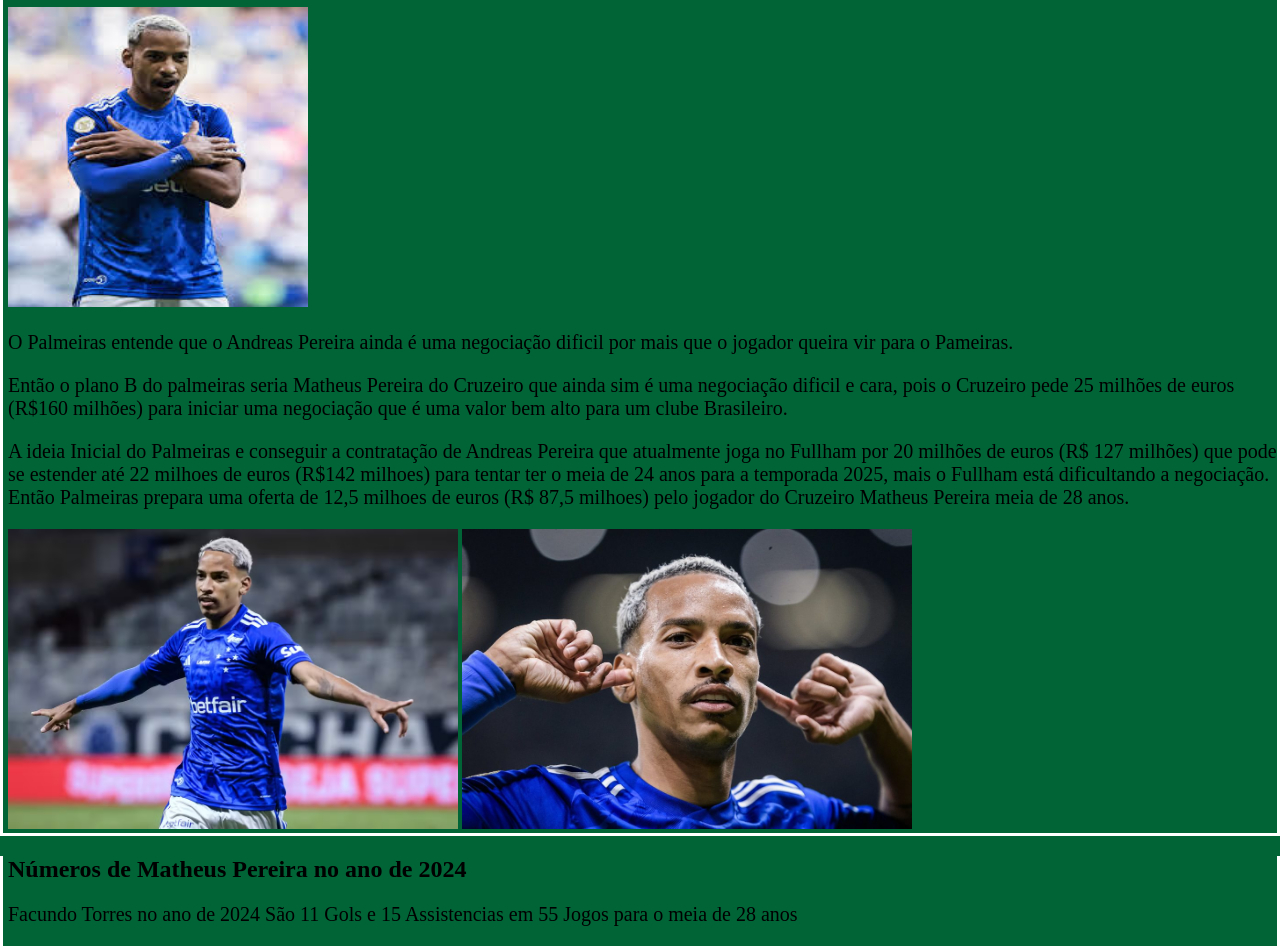
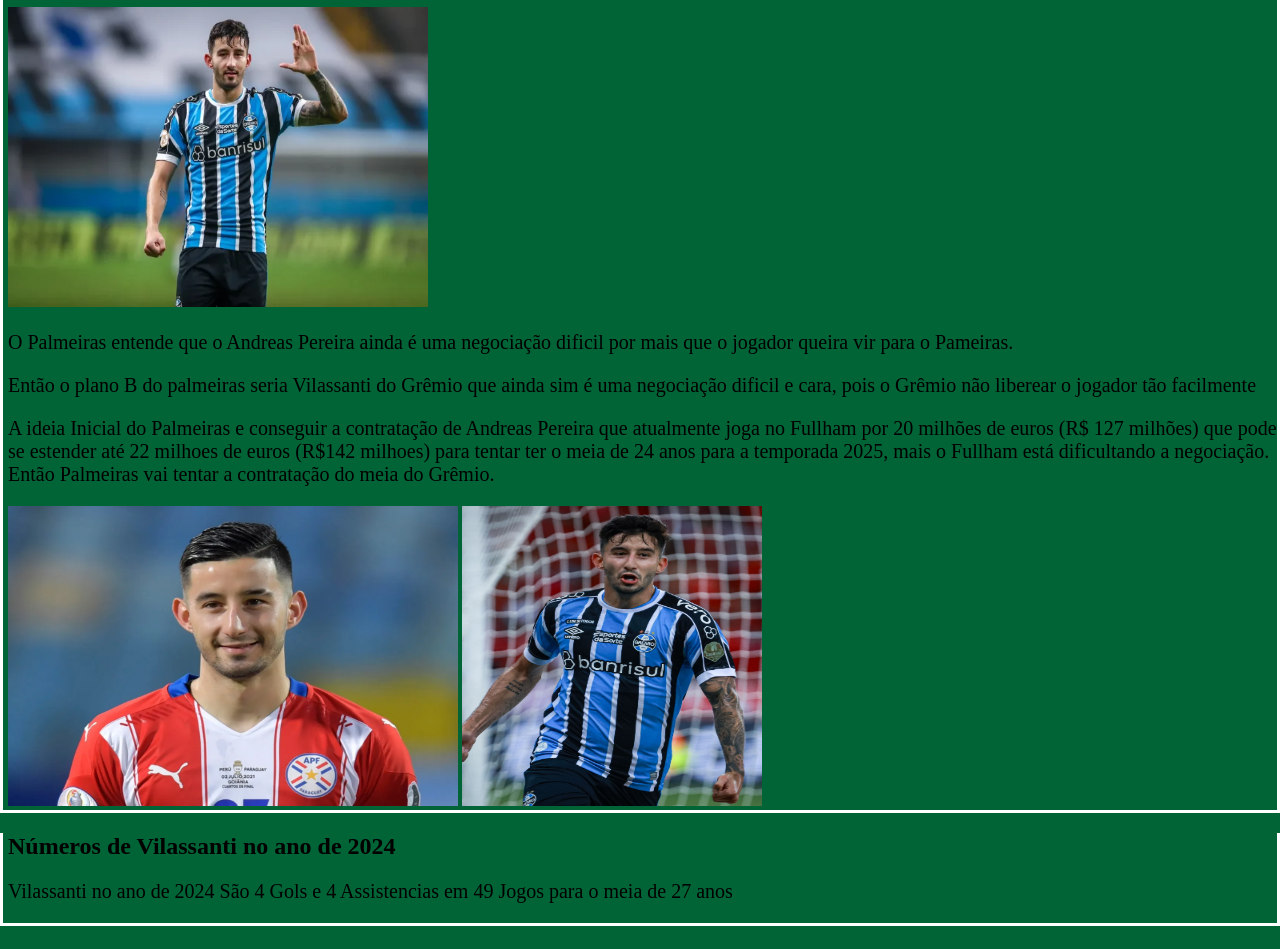
Before and after one commit to Verdao-Sempre/Noticia-1, a plain HTML site: page index.html in a window 1280 px wide. Shown: the part 94-1043 px from the top of the page. After the commit the page ends 1020 px from the top, so only its background shows below. Drawn offline with Linux system fonts and the light colour scheme.

Commit message:
atualização
atualização

```diff
--- a/index.html
+++ b/index.html
@@ -4,7 +4,7 @@
 <head>
     <meta charset="UTF-8">
     <meta name="viewport" content="width=device-width, initial-scale=1.0">
-    <title>Matheus Pereira plano B do Palmeiras</title>
+    <title>Vilassanti é plano B</title>
     <link rel="stylesheet" href="styles.css">
     <link rel="preconnect" href="https://fonts.googleapis.com">
     <link rel="preconnect" href="https://fonts.gstatic.com" crossorigin>
@@ -15,27 +15,27 @@
 <body>
     <a href="https://verdao-sempre.github.io/Verdao-Sempre/">Voltar para a Página Inicial</a>
     <div class="Noticia">
-        <h1>Palmeiras tenho como plano B Matheus Pereiras do Cruzeiro</h1>
+        <h1>Palmeiras tenho como plano B Vilassanti do Grêmio</h1>
         <p></p>
-        <img src="Matheus P 1.jpeg" alt="foto 1" width="300px" height="300px">
+        <img src="Vilassanti-1.webp" alt="foto 1" width="420px" height="300px">
         <p>O Palmeiras entende que o Andreas Pereira ainda é uma negociação dificil por mais que o jogador queira vir para o Pameiras.</p>
-        <p> Então o plano B do palmeiras seria Matheus Pereira do Cruzeiro que ainda sim é uma negociação dificil e cara, pois o Cruzeiro
-            pede 25 milhões de euros (R$160 milhões) para iniciar uma negociação que é uma valor bem alto para um clube Brasileiro.
+        <p> Então o plano B do palmeiras seria Vilassanti do Grêmio que ainda sim é uma negociação dificil e cara, pois o Grêmio
+            não liberear o jogador tão facilmente
         </p>
         <p>A ideia Inicial do Palmeiras e conseguir a contratação de Andreas Pereira que atualmente joga no Fullham por 20 milhões de euros
             (R$ 127 milhões) que pode se estender até 22 milhoes de euros (R$142 milhoes) para tentar ter o meia de 24 anos para a temporada
-        2025, mais o Fullham está dificultando a negociação. Então Palmeiras prepara uma oferta de 12,5 milhoes de euros (R$ 87,5 milhoes)
-        pelo jogador do Cruzeiro Matheus Pereira meia de 28 anos.
+        2025, mais o Fullham está dificultando a negociação. Então Palmeiras vai tentar a contratação do meia do
+        Grêmio.
         </p>
-        <img src="Matheus P 2.avif" alt="foto 2" width="450px" height="300px">
-        <img src="Matheus P 3.jpg" alt="foto 3" width="450px" height="300px">
+        <img src="Vilassanti-2.webp" alt="foto 2" width="450px" height="300px">
+        <img src="Vilassanti-3.jpg" alt="foto 3" width="300px" height="300px">
     </div>
     <div class="Numeros">
-        <h2>Números de Matheus Pereira no ano de 2024</h2>
+        <h2>Números de Vilassanti no ano de 2024</h2>
         <p> </p>
 
-        <p>Facundo Torres no ano de 2024
-            São 11 Gols e 15 Assistencias em 55 Jogos para o meia de 28 anos</p>
+        <p>Vilassanti no ano de 2024
+            São 4 Gols e 4 Assistencias em 49 Jogos para o meia de 27 anos</p>
         <p> </p>
     </div>
 </body>
```
Also changed, not shown: Vilassanti-1.webp (added), Vilassanti-2.webp (added), Vilassanti-3.jpg (added).
